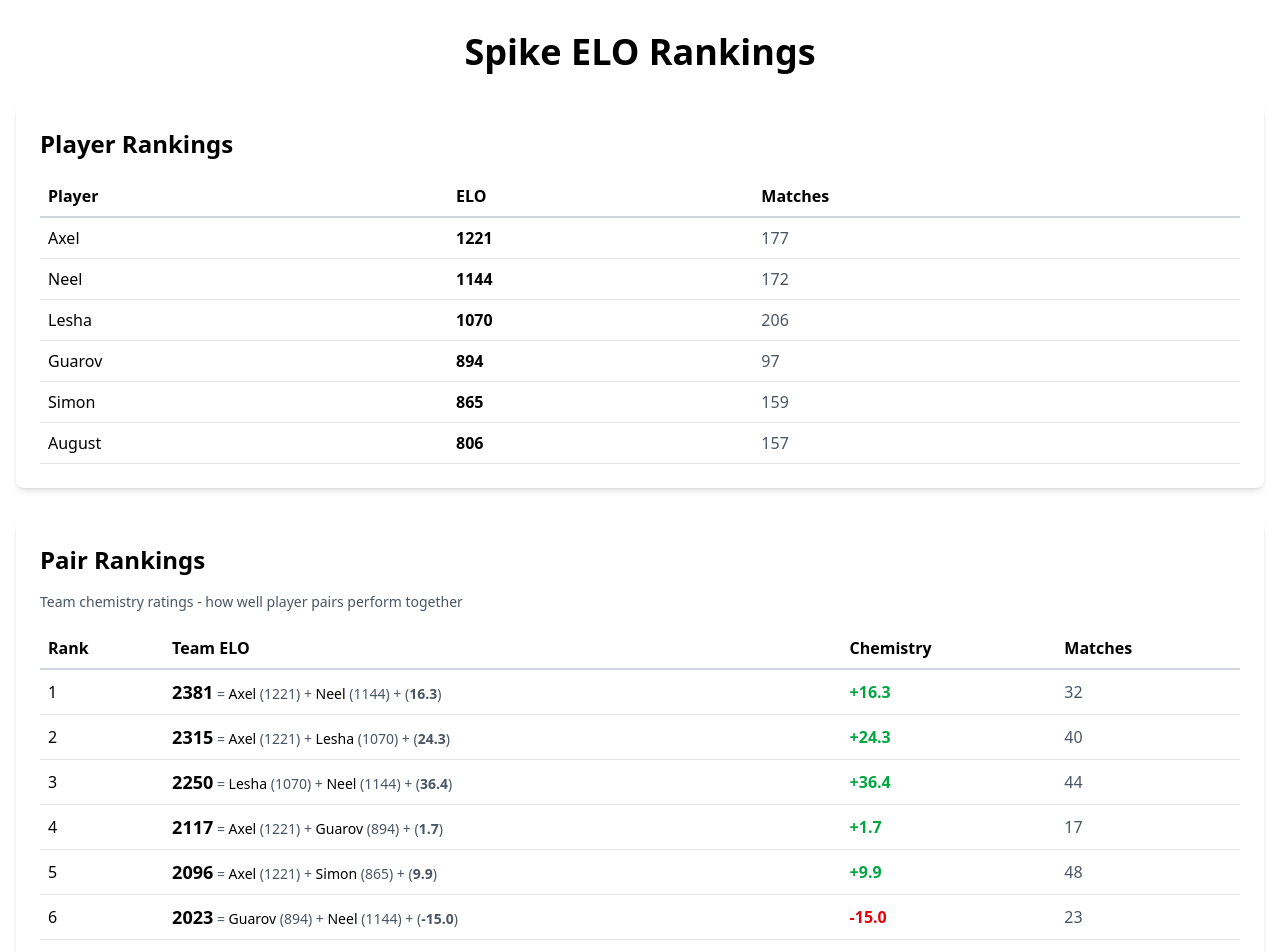
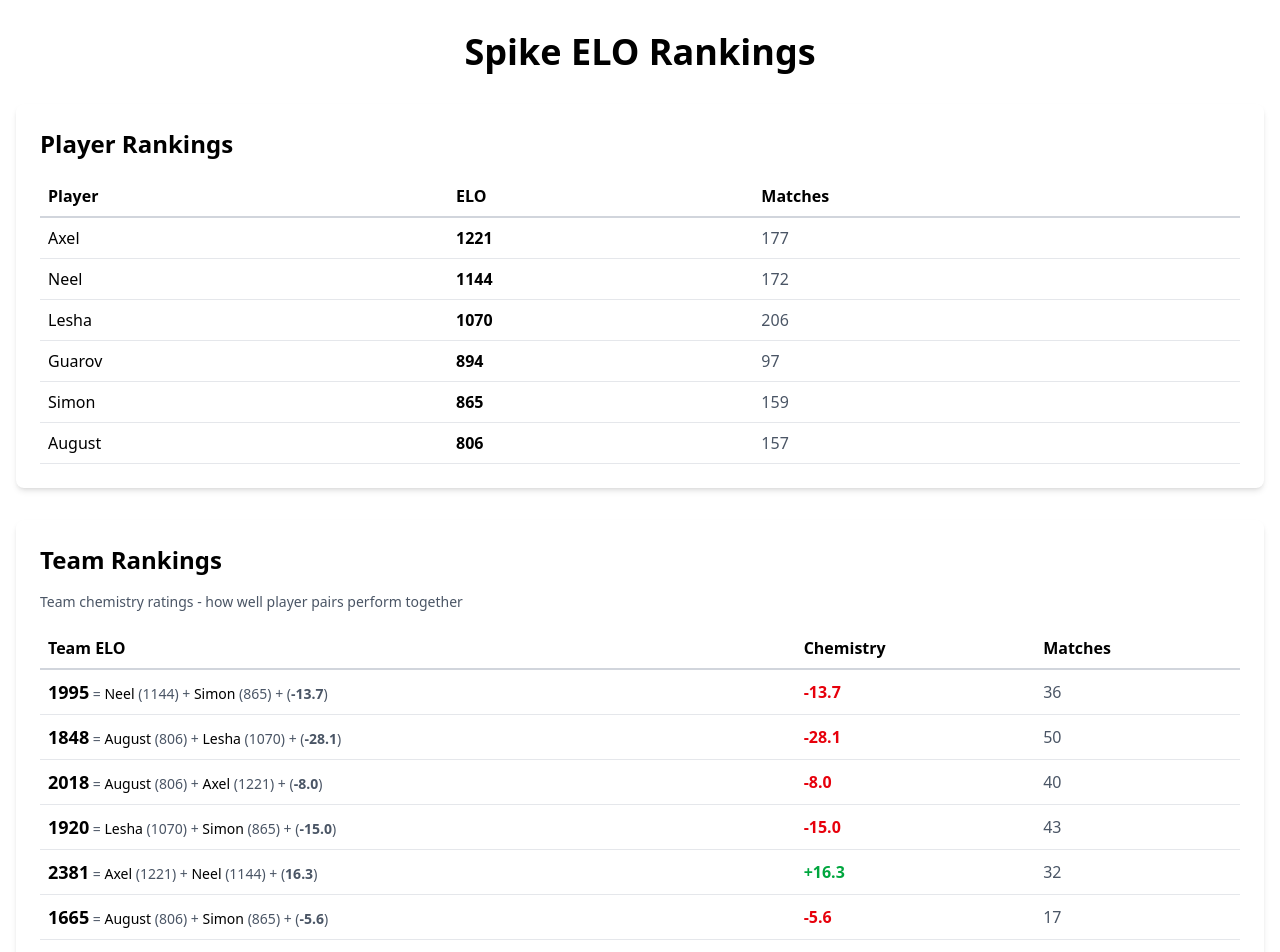
Before and after one commit to thetazero/spklo, a React (Vite) app: page / in a window 1280 px wide. Shown: the top 952 px of the page. Built offline with nearby package versions, Linux system fonts and the light colour scheme.

Commit message:
new table component

```diff
--- a/src/App.tsx
+++ b/src/App.tsx
@@ -4,7 +4,7 @@ import { createEngine, type EngineAndMatches } from './engine/main'
 import { MatchTable } from './components/MatchTable'
 import { StatisticsCard } from './components/StatisticsCard'
 import { PlayerRankings } from './components/PlayerRankings'
-import { PairRankings } from './components/PairRankings'
+import { TeamRankings } from './components/TeamRankings'
 
 function App() {
   const [engineData, setEngineData] = useState<EngineAndMatches | null>(null)
@@ -36,7 +36,7 @@ function App() {
 
       <PlayerRankings engine={engineData.engine} />
 
-      <PairRankings engine={engineData.engine} />
+      <TeamRankings engine={engineData.engine} />
 
       <StatisticsCard
         totalMatches={engineData.analyzedMatches.length}
--- a/src/components/PairRankings.tsx
+++ /dev/null
@@ -1,78 +0,0 @@
-import type { Engine } from '../engine/main'
-import { TeamEloDisplay } from './TeamEloDisplay'
-
-interface PairRankingsProps {
-  engine: Engine
-}
-
-export function PairRankings({ engine }: PairRankingsProps) {
-  // Convert pairwise adjustments to array and sort by combined ELO
-  const pairRankings = Array.from(engine.pairwiseAdjustments.entries())
-    .map(([key, value]) => {
-      const [player1, player2] = key.split(':')
-      const matchCount = engine.getPairMatchCount(player1, player2)
-      const player1Elo = Math.round(engine.getElo(player1))
-      const player2Elo = Math.round(engine.getElo(player2))
-      const combinedElo = player1Elo + player2Elo + Math.round(value)
-      return {
-        player1,
-        player2,
-        adjustment: value,
-        matchCount,
-        player1Elo,
-        player2Elo,
-        combinedElo
-      }
-    })
-    .sort((a, b) => b.combinedElo - a.combinedElo)
-
-  if (pairRankings.length === 0) {
-    return null
-  }
-
-  return (
-    <div className="bg-white rounded-lg shadow-md p-6 mb-8">
-      <h2 className="text-2xl font-semibold mb-4">Pair Rankings</h2>
-      <p className="text-sm text-gray-600 mb-4">
-        Team chemistry ratings - how well player pairs perform together
-      </p>
-      <table className="w-full">
-        <thead>
-          <tr className="border-b-2 border-gray-300">
-            <th className="p-2 text-left">Rank</th>
-            <th className="p-2 text-left">Team ELO</th>
-            <th className="p-2 text-left">Chemistry</th>
-            <th className="p-2 text-left">Matches</th>
-          </tr>
-        </thead>
-        <tbody>
-          {pairRankings.map((pair, index) => (
-            <tr key={`${pair.player1}:${pair.player2}`} className="border-b border-gray-200">
-              <td className="p-2">{index + 1}</td>
-              <td className="p-2">
-                <TeamEloDisplay
-                  players={[
-                    { name: pair.player1, elo: pair.player1Elo },
-                    { name: pair.player2, elo: pair.player2Elo }
-                  ]}
-                  pairwiseAdjustment={pair.adjustment}
-                  showTotal={true}
-                />
-              </td>
-              <td className="p-2">
-                <span className={`font-semibold ${
-                  pair.adjustment > 0 ? 'text-green-600' :
-                  pair.adjustment < 0 ? 'text-red-600' :
-                  'text-gray-600'
-                }`}>
-                  {pair.adjustment > 0 ? '+' : ''}{pair.adjustment.toFixed(1)}
-                </span>
-              </td>
-              <td className="p-2 text-gray-600">{pair.matchCount}</td>
-            </tr>
-          ))}
-        </tbody>
-      </table>
-    </div>
-  )
-}
--- /dev/null
+++ b/src/components/TeamRankings.tsx
@@ -0,0 +1,73 @@
+import type { Engine } from '../engine/main'
+import { TeamEloDisplay } from './TeamEloDisplay'
+import { Table } from './Table'
+
+interface TeamRankingsProps {
+  engine: Engine
+}
+
+export function TeamRankings({ engine }: TeamRankingsProps) {
+  const columns = [
+    { header: 'Team ELO', type: 'number' as const },
+    { header: 'Chemistry', type: 'number' as const },
+    { header: 'Matches', type: 'number' as const },
+  ]
+
+  const rows = Array.from(engine.pairwiseAdjustments.entries())
+    .map(([key, value]) => {
+      const [player1, player2] = key.split(':')
+      const matchCount = engine.getPairMatchCount(player1, player2)
+      const player1Elo = engine.getElo(player1)
+      const player2Elo = engine.getElo(player2)
+      const combinedElo = player1Elo + player2Elo + value
+
+      return [
+        // Team ELO column
+        {
+          simple: combinedElo,
+          rendered: (
+            <TeamEloDisplay
+              players={[
+                { name: player1, elo: player1Elo },
+                { name: player2, elo: player2Elo }
+              ]}
+              pairwiseAdjustment={value}
+              showTotal={true}
+            />
+          )
+        },
+        // Chemistry column
+        {
+          simple: value,
+          rendered: (
+            <span className={`font-semibold ${
+              value > 0 ? 'text-green-600' :
+              value < 0 ? 'text-red-600' :
+              'text-gray-600'
+            }`}>
+              {value > 0 ? '+' : ''}{value.toFixed(1)}
+            </span>
+          )
+        },
+        // Matches column
+        {
+          simple: matchCount,
+          rendered: <span className="text-gray-600">{matchCount}</span>
+        },
+      ]
+    })
+
+  if (rows.length === 0) {
+    return null
+  }
+
+  return (
+    <div className="bg-white rounded-lg shadow-md p-6 mb-8">
+      <h2 className="text-2xl font-semibold mb-4">Team Rankings</h2>
+      <p className="text-sm text-gray-600 mb-4">
+        Team chemistry ratings - how well player pairs perform together
+      </p>
+      <Table columns={columns} rows={rows} />
+    </div>
+  )
+}
```
